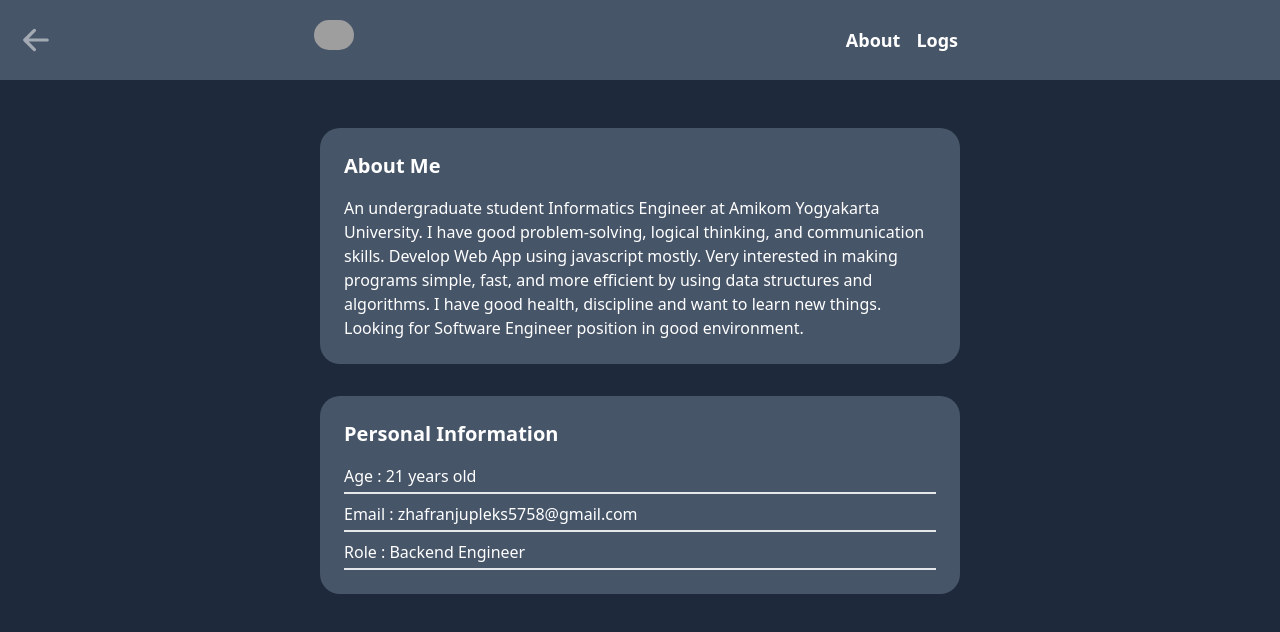
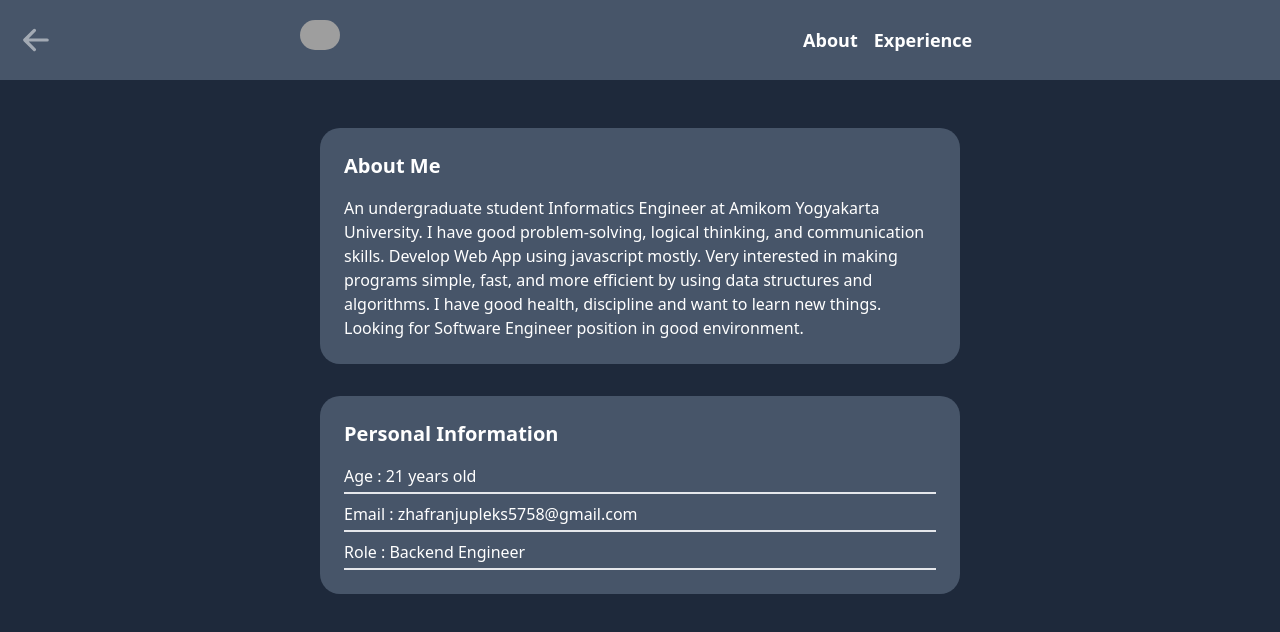
Before and after one commit to Abyanzhafran/dicoding-project-portofolio, a Vue app: page /about in a window 1280 px wide. Shown: the top 632 px of the page. Built offline with nearby package versions, Linux system fonts and the light colour scheme; grey boxes are pictures that could not be loaded.

Commit message:
feat: replace logs with experience

```diff
--- a/src/router/index.js
+++ b/src/router/index.js
@@ -1,16 +1,11 @@
 import { createRouter, createWebHistory } from 'vue-router'
 import HomepageView from '../views/HomepageView.vue'
 import AboutView from '../views/AboutView.vue'
-import LogsView from '../views/LogsView.vue'
+import ExperienceView from '../views/ExperienceView.vue'
 
 const router = createRouter({
   history: createWebHistory(import.meta.env.BASE_URL),
   routes: [
-    // {
-    //   path: '/',
-    //   name: 'home',
-    //   component: HomeView
-    // },
     // {
     //   path: '/about',
     //   name: 'about',
@@ -30,9 +25,9 @@ const router = createRouter({
       component: AboutView,
     },
     {
-      path: '/logs',
-      name: 'logs',
-      component: LogsView,
+      path: '/experience',
+      name: 'experience',
+      component: ExperienceView,
     },
   ]
 })
--- a/src/views/AboutView.vue
+++ b/src/views/AboutView.vue
@@ -17,7 +17,7 @@ import { ArrowLeftIcon } from '@heroicons/vue/solid'
       <div />
       <div class="flex gap-4 pr-14">
         <RouterLink to="/about" class="text-white text-lg font-semibold">About</RouterLink>
-        <RouterLink to="/logs" class="text-white text-lg font-semibold">Logs</RouterLink>
+        <RouterLink to="/experience" class="text-white text-lg font-semibold">Experience</RouterLink>
       </div>
       <div />
     </nav>
--- a/src/views/LogsView.vue
+++ b/src/views/ExperienceView.vue
@@ -17,7 +17,7 @@ import { ArrowLeftIcon } from '@heroicons/vue/solid'
       <div />
       <div class="flex gap-4 pr-14">
         <RouterLink to="/about" class="text-white text-lg font-semibold">About</RouterLink>
-        <RouterLink to="/logs" class="text-white text-lg font-semibold">Logs</RouterLink>
+        <RouterLink to="/experience" class="text-white text-lg font-semibold">Experience</RouterLink>
       </div>
       <div />
     </nav>
```
